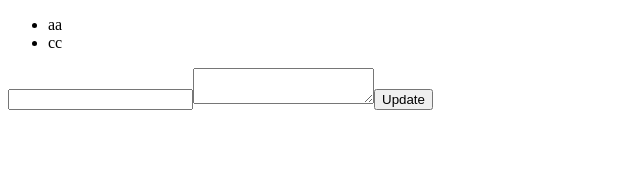
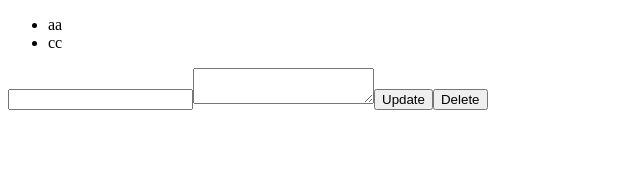
Before and after one commit to hituzi-no-sippo/memo-spa-with-vue, a Vue app: page /edit/1 in a window 1280 px wide. Shown: the top 179 px of the page, without its empty margins (0-640 px from the left). Built offline with nearby package versions, Linux system fonts and the light colour scheme.

Commit message:
feat: 削除ボタンを作成

```diff
--- a/src/App.vue
+++ b/src/App.vue
@@ -8,6 +8,7 @@
     name="EditView"
     :key="$route.path"
     @update="update"
+    @remove="remove"
   />
 </template>
 
@@ -36,8 +37,12 @@ export default {
       contents.value[index] = content
       closeEditView()
     }
+    const remove = (index) => {
+      contents.value.splice(index, 1)
+      closeEditView()
+    }
 
-    return { contents, openEditView, closeEditView, update }
+    return { contents, openEditView, closeEditView, update, remove }
   }
 }
 </script>
--- a/src/views/EditView.vue
+++ b/src/views/EditView.vue
@@ -9,6 +9,7 @@
     >
       Update
     </button>
+    <button @click="remove">Delete</button>
   </div>
 </template>
 
@@ -35,8 +36,11 @@ export default {
     const update = () => {
       emit('update', props.index, content)
     }
+    const remove = () => {
+      emit('remove', props.index)
+    }
 
-    return { content, isEmptyTitle, update }
+    return { content, isEmptyTitle, update, remove  }
   }
 }
 </script>
```
